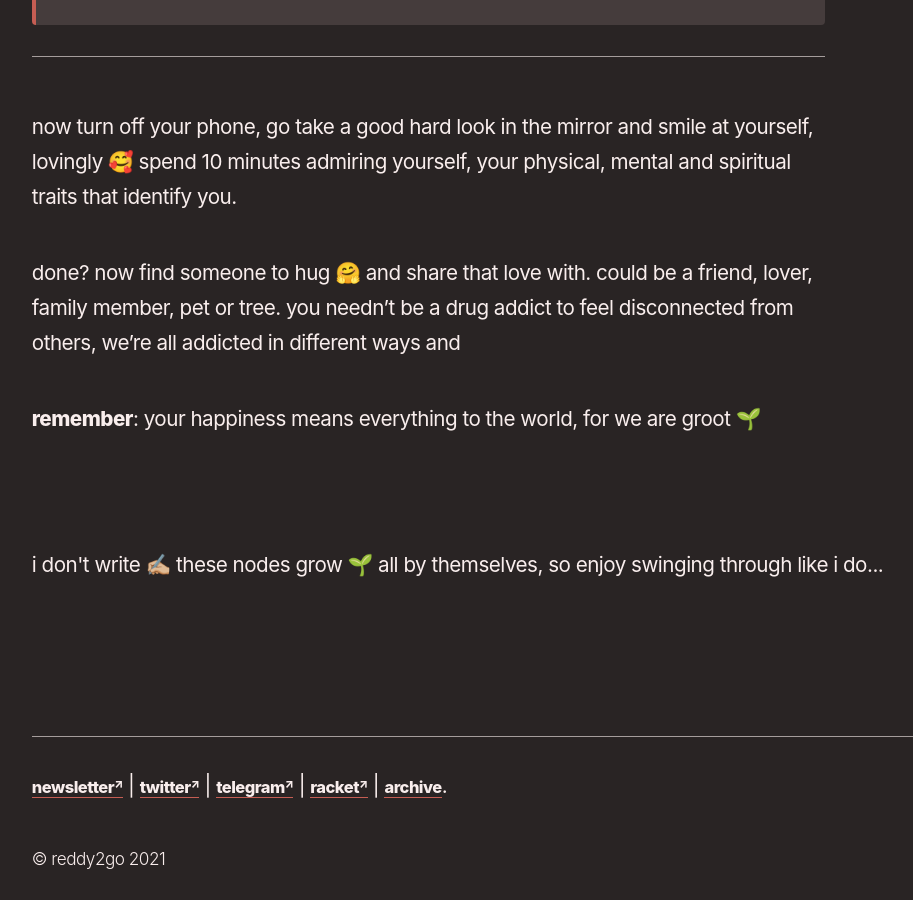
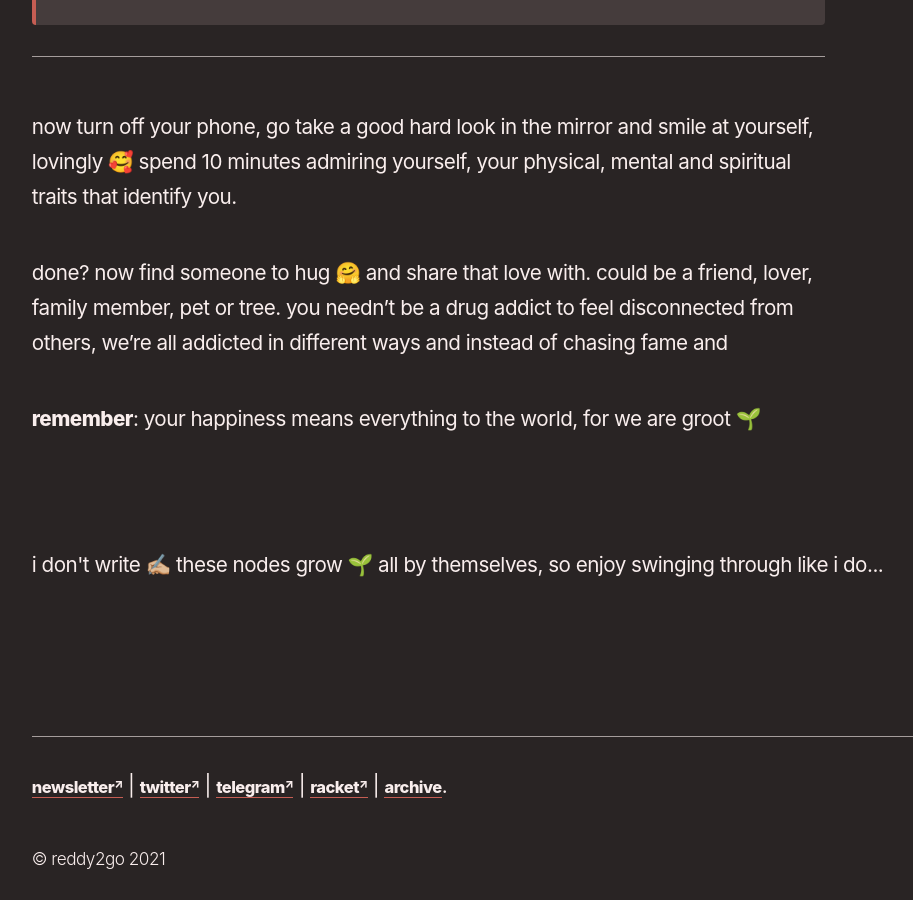
Before and after one commit to reddy2go/redgarden, a Jekyll site: the page built from _notes/origin story of play.md, in a window 1280 px wide and 900 px high, scrolled down 5064 px. Shown: the whole window, without its empty margins (45-958 px from the left). Built offline with Jekyll 4.4.1, drawn with Linux system fonts in a browser that asks for light colours; some web fonts are replaced; Markdown is read by kramdown in place of the engine named in the settings.

Commit message:
auto commit

```diff
--- a/_notes/origin story of play.md
+++ b/_notes/origin story of play.md
@@ -73,6 +73,6 @@
 ---
 now turn off your phone, go take a good hard look in the mirror and smile at yourself, lovingly 🥰 spend 10 minutes admiring yourself, your physical, mental and spiritual traits that identify you.
 
-done? now find someone to hug 🤗 and share that love with. could be a friend, lover, family member, pet or tree. you needn't be a drug addict to feel disconnected from others, we're all addicted in different ways and
+done? now find someone to hug 🤗 and share that love with. could be a friend, lover, family member, pet or tree. you needn't be a drug addict to feel disconnected from others, we're all addicted in different ways and instead of chasing fame and
 
 **remember**: your happiness means everything to the world, for we are groot 🌱
```
